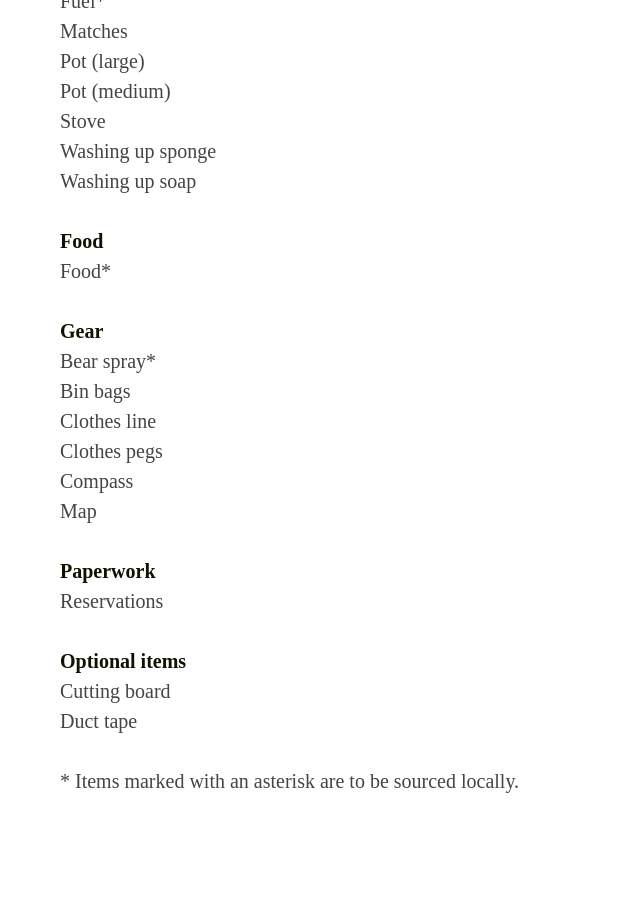
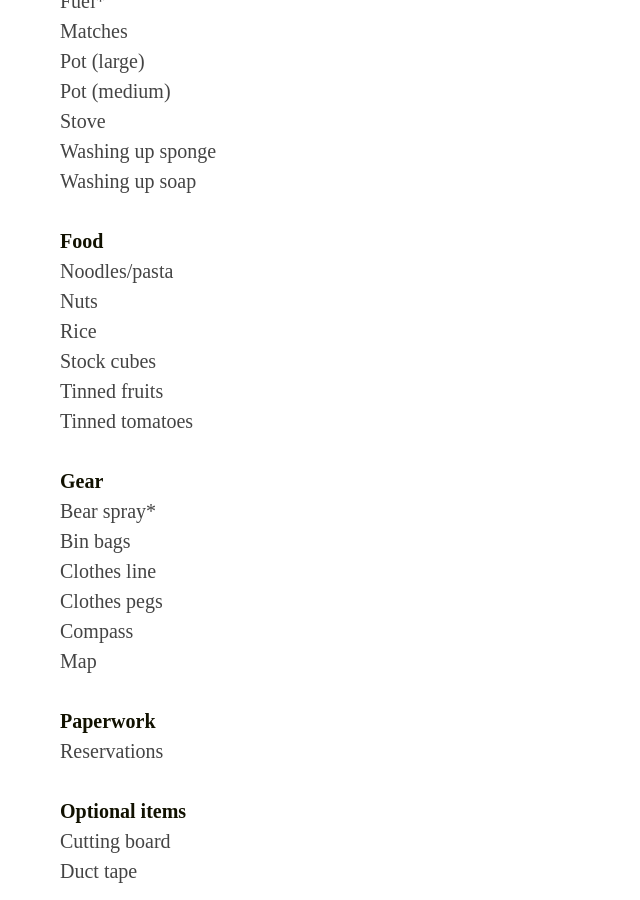
Before and after one commit to danleech/danleech.com, a Jekyll site: the page built from projects/yellowstone-packing-list/index.md, in a window 1280 px wide and 900 px high, scrolled down 2984 px. Shown: the whole window, without its empty margins (0-640 px from the left). Built offline with Jekyll 4.4.1, drawn with Linux system fonts in a browser that asks for light colours; some web fonts are replaced; Markdown is read by kramdown in place of the engine named in the settings.

Commit message:
Added food

```diff
--- a/projects/yellowstone-packing-list/index.md
+++ b/projects/yellowstone-packing-list/index.md
@@ -103,7 +103,12 @@ description: "A comprehensive packing list for a trekking holiday in Yellowstone
 - Washing up soap
 
 ### Food
-- Food*
+- Noodles/pasta
+- Nuts
+- Rice
+- Stock cubes
+- Tinned fruits
+- Tinned tomatoes
 
 ### Gear
 - Bear spray*
```
